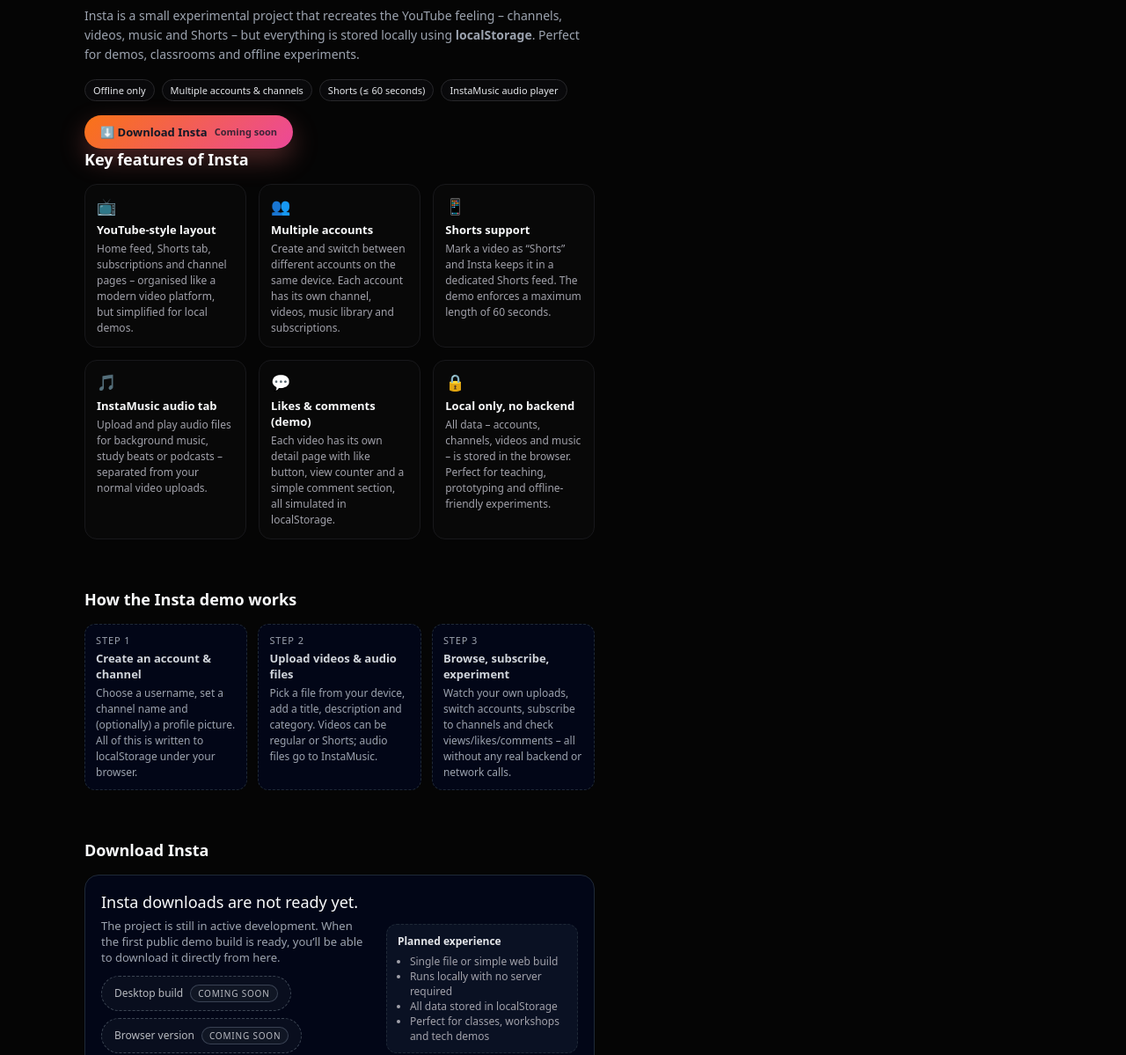
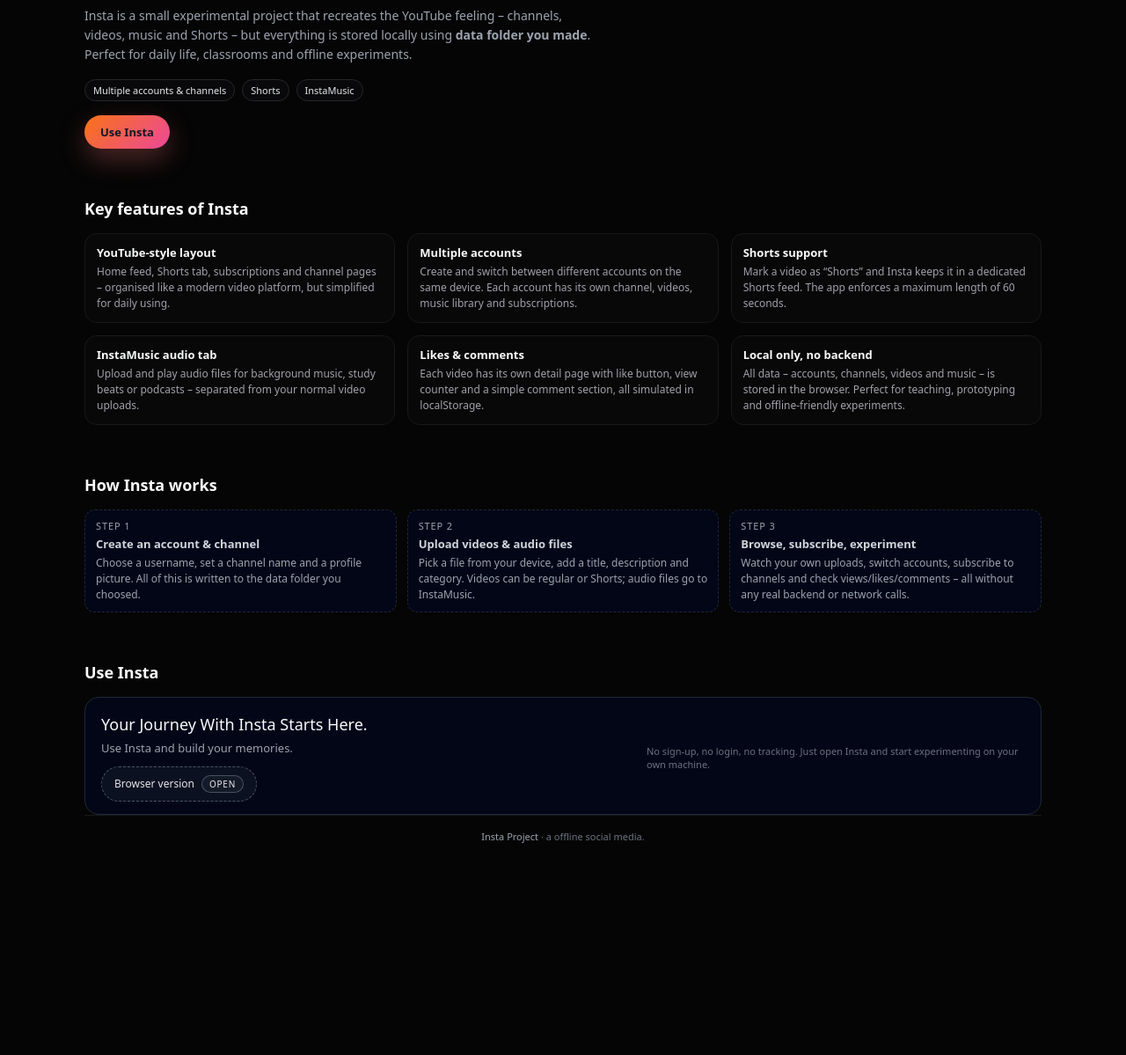
Before and after one commit to zortingenComeback13/InstaPromo, a plain HTML site: page index.html in a window 1280 px wide. Shown: the part 261-1460 px from the top of the page at 88% size. After the commit the page ends 1317 px from the top, so only its background shows below. Drawn offline with Linux system fonts and the light colour scheme.

Commit message:
Refactor text and styles in index.html
Updated various text elements and styles in the index.html file to improve user interface and experience.

```diff
--- a/index.html
+++ b/index.html
@@ -403,8 +403,7 @@
       display: inline-flex;
       align-items: center;
       gap: 8px;
-      cursor: not-allowed;
-      opacity: 0.8;
+      cursor: pointer;
     }
 
     .platform {
@@ -465,11 +464,10 @@
     </div>
   </div>
 
-
   <div class="header-right">
-    <div class="badge">Project preview</div>
+    <div class="badge">VERSION 1</div>
     <button class="header-btn" onclick="document.getElementById('download').scrollIntoView({behavior:'smooth'})">
-      ⬇️ Get Insta
+       Use Insta
     </button>
   </div>
 </header>
@@ -490,22 +488,22 @@
       <p class="hero-desc">
         Insta is a small experimental project that recreates the YouTube feeling –
         channels, videos, music and Shorts – but everything is stored locally using
-        <strong>localStorage</strong>. Perfect for demos, classrooms and offline experiments.
+        <strong>data folder you made</strong>. Perfect for daily life, classrooms and offline experiments.
       </p>
 
       <div class="hero-pills">
-        <div class="pill">Offline only</div>
         <div class="pill">Multiple accounts & channels</div>
-        <div class="pill">Shorts (≤ 60 seconds)</div>
-        <div class="pill">InstaMusic audio player</div>
+        <div class="pill">Shorts</div>
+        <div class="pill">InstaMusic</div>
       </div>
 
       <div class="hero-cta-row">
         <button class="btn-primary" onclick="document.getElementById('download').scrollIntoView({behavior:'smooth'})">
-          ⬇️ Download Insta
-          <span style="font-size:11px;opacity:0.8;">Coming soon</span>
+           Use Insta
         </button>
       </div>
+    </div>
+  </section>
 
   <!-- FEATURES -->
   <section id="features">
@@ -515,16 +513,14 @@
 
     <div class="feature-grid">
       <article class="feature-card">
-        <div class="feature-icon">📺</div>
         <div class="feature-title">YouTube-style layout</div>
         <p class="feature-desc">
           Home feed, Shorts tab, subscriptions and channel pages – organised like a modern video platform,
-          but simplified for local demos.
+          but simplified for daily using.
         </p>
       </article>
 
       <article class="feature-card">
-        <div class="feature-icon">👥</div>
         <div class="feature-title">Multiple accounts</div>
         <p class="feature-desc">
           Create and switch between different accounts on the same device. Each account has its own channel,
@@ -533,16 +529,14 @@
       </article>
 
       <article class="feature-card">
-        <div class="feature-icon">📱</div>
         <div class="feature-title">Shorts support</div>
         <p class="feature-desc">
-          Mark a video as “Shorts” and Insta keeps it in a dedicated Shorts feed. The demo enforces
+          Mark a video as “Shorts” and Insta keeps it in a dedicated Shorts feed. The app enforces
           a maximum length of 60 seconds.
         </p>
       </article>
 
       <article class="feature-card">
-        <div class="feature-icon">🎵</div>
         <div class="feature-title">InstaMusic audio tab</div>
         <p class="feature-desc">
           Upload and play audio files for background music, study beats or podcasts – separated from
@@ -551,8 +545,7 @@
       </article>
 
       <article class="feature-card">
-        <div class="feature-icon">💬</div>
-        <div class="feature-title">Likes & comments (demo)</div>
+        <div class="feature-title">Likes & comments</div>
         <p class="feature-desc">
           Each video has its own detail page with like button, view counter and a simple comment section,
           all simulated in localStorage.
@@ -560,7 +553,6 @@
       </article>
 
       <article class="feature-card">
-        <div class="feature-icon">🔒</div>
         <div class="feature-title">Local only, no backend</div>
         <p class="feature-desc">
           All data – accounts, channels, videos and music – is stored in the browser. Perfect for teaching,
@@ -573,7 +565,7 @@
   <!-- HOW IT WORKS -->
   <section id="how-it-works">
     <div class="section-header">
-      <h2>How the Insta demo works</h2>
+      <h2>How Insta works</h2>
     </div>
 
     <div class="steps">
@@ -581,8 +573,8 @@
         <div class="step-label">Step 1</div>
         <div class="step-title">Create an account & channel</div>
         <p class="step-desc">
-          Choose a username, set a channel name and (optionally) a profile picture. All of this is written
-          to localStorage under your browser.
+          Choose a username, set a channel name and a profile picture. All of this is written
+          to the data folder you choosed.
         </p>
       </div>
 
@@ -606,29 +598,29 @@
     </div>
   </section>
 
-  <!-- DOWNLOAD / COMING SOON -->
+  <!-- DOWNLOAD -->
   <section id="download">
     <div class="section-header">
-      <h2>Download Insta</h2>
+      <h2>Use Insta</h2>
     </div>
 
     <div class="download-card">
       <div>
-        <div class="download-title">Insta downloads are not ready yet.</div>
+        <div class="download-title">Your Journey With Insta Starts Here.</div>
         <p class="download-text">
-          The project is still in active development. When the first public demo build is ready,
-          you’ll be able to download it directly from here.
+          Use Insta and build your memories.
         </p>
 
-        <div class="download-row">
-          <button class="download-btn">
-            <span class="platform">Desktop build</span>
-            <span class="coming-pill">Coming soon</span>
-          </button>
-          <button class="download-btn">
+          <!-- Browser version: GitHub Pages -->
+          <a
+            class="download-btn"
+            href="https://zortingencomeback13.github.io/Insta/"
+            target="_blank"
+            rel="noopener noreferrer"
+          >
             <span class="platform">Browser version</span>
-            <span class="coming-pill">Coming soon</span>
-          </button>
+            <span class="coming-pill">Open</span>
+          </a>
         </div>
 
         <p class="download-note">
@@ -636,19 +628,6 @@
         </p>
       </div>
 
-      <div class="download-side">
-        <strong>Planned experience</strong>
-        <ul style="margin-top:6px;padding-left:14px;">
-          <li>Single file or simple web build</li>
-          <li>Runs locally with no server required</li>
-          <li>All data stored in localStorage</li>
-          <li>Perfect for classes, workshops and tech demos</li>
-        </ul>
-      </div>
-    </div>
-  </section>
-</main>
-
 <footer>
   <span>Insta Project</span> · a offline social media.
 </footer>
```
